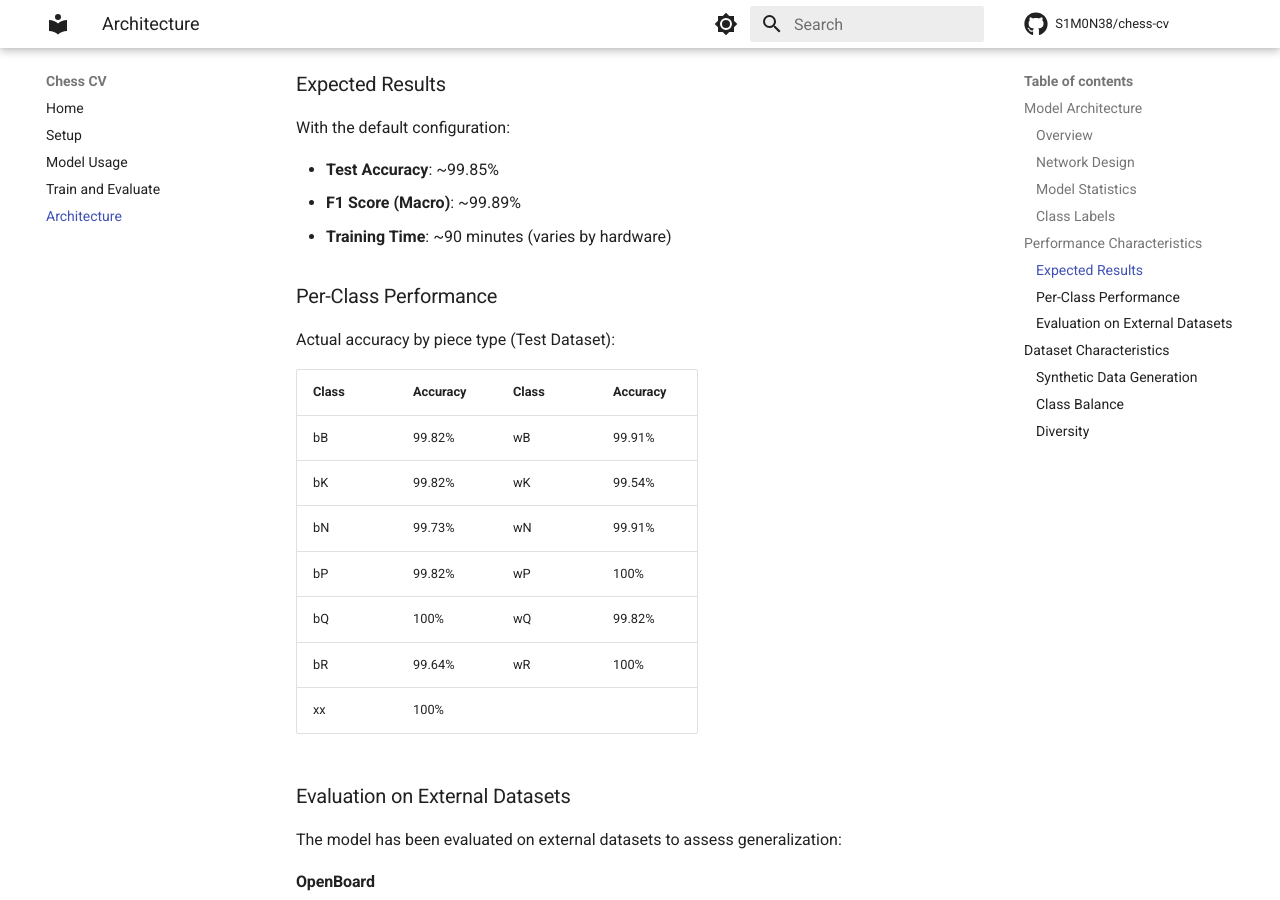
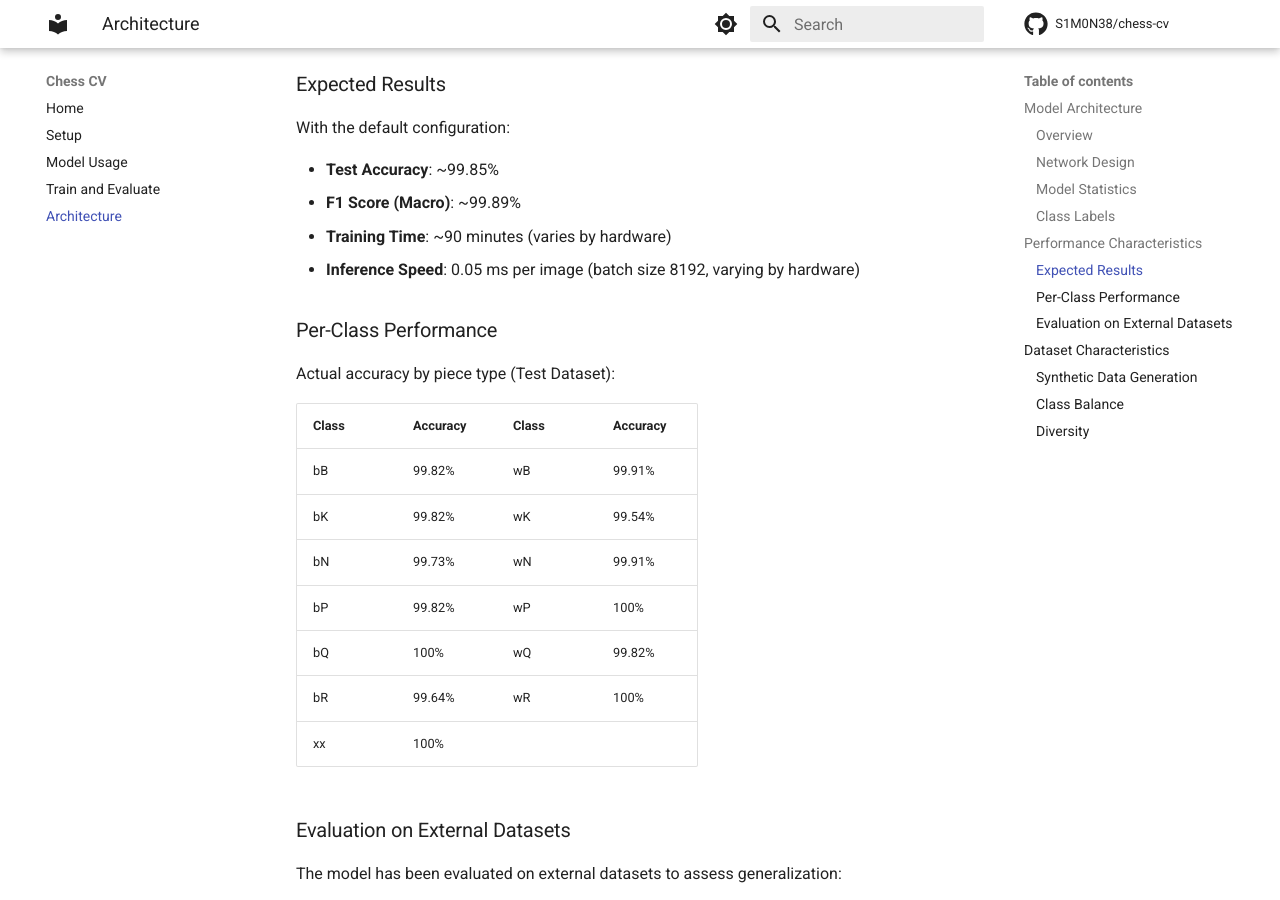
Before and after one commit to S1M0N38/chess-cv, an MkDocs documentation site: the page built from docs/architecture.md, in a window 1280 px wide and 900 px high, scrolled down 2363 px. Built offline with MkDocs 1.6.1 and Material for MkDocs 9.7.7, drawn with Linux system fonts in a browser that asks for light colours; comment, search, counter and statistics services are not loaded.

Commit message:
docs: add inference speed to architecture

```diff
--- a/docs/architecture.md
+++ b/docs/architecture.md
@@ -89,6 +89,7 @@ With the default configuration:
 - **Test Accuracy**: ~99.85%
 - **F1 Score (Macro)**: ~99.89%
 - **Training Time**: ~90 minutes (varies by hardware)
+- **Inference Speed**: 0.05 ms per image (batch size 8192, varying by hardware)
 
 ### Per-Class Performance
 
```
